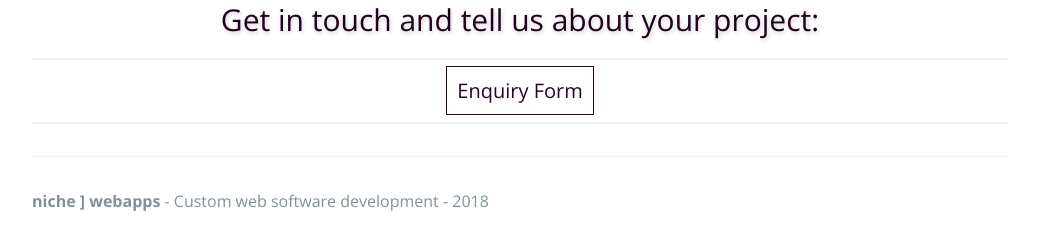
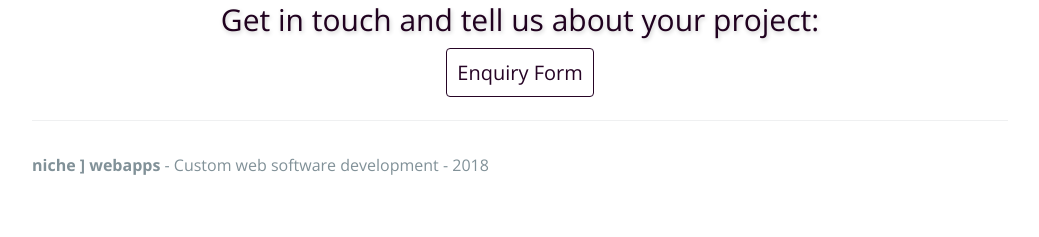
Before and after one commit to mikegit/mikegit.github.io, a plain HTML site: page index.html in a window 1280 px wide. Shown: the part 1954-2191 px from the top of the page, without its empty margins (120-1159 px from the left). After the commit the page ends 2155 px from the top, so only its background shows below. Drawn offline with nearby package versions, Linux system fonts and the light colour scheme.

Commit message:
Update index.html

```diff
--- a/index.html
+++ b/index.html
@@ -106,11 +106,11 @@
         <div class="item"><img src="media/logo-vidversity.png" alt="nichewebapps with VidVersity"></div>
     </div>
     <h2 class="h2">Get in touch and tell us about your project:</h2>
-    <hr>
+
     <div style="text-align:center;">
-    <a style="font-size:20px;padding:10px;border:1px solid #260425;color:#260425;" href="https://forms.gle/CRmQQi89JYdyXxFv6" target="_blank">Enquiry Form</a>
+    <a style="font-size:20px;padding:10px;border-radius:4px;border:1px solid #260425;color:#260425;" href="https://forms.gle/CRmQQi89JYdyXxFv6" target="_blank">Enquiry Form</a>
     </div>
-    <hr>
+
     <footer class="site-footer">
         <span class="site-footer-credits"><strong>niche ] webapps</strong> - Custom web software development - 2018</span>
     </footer>
```
